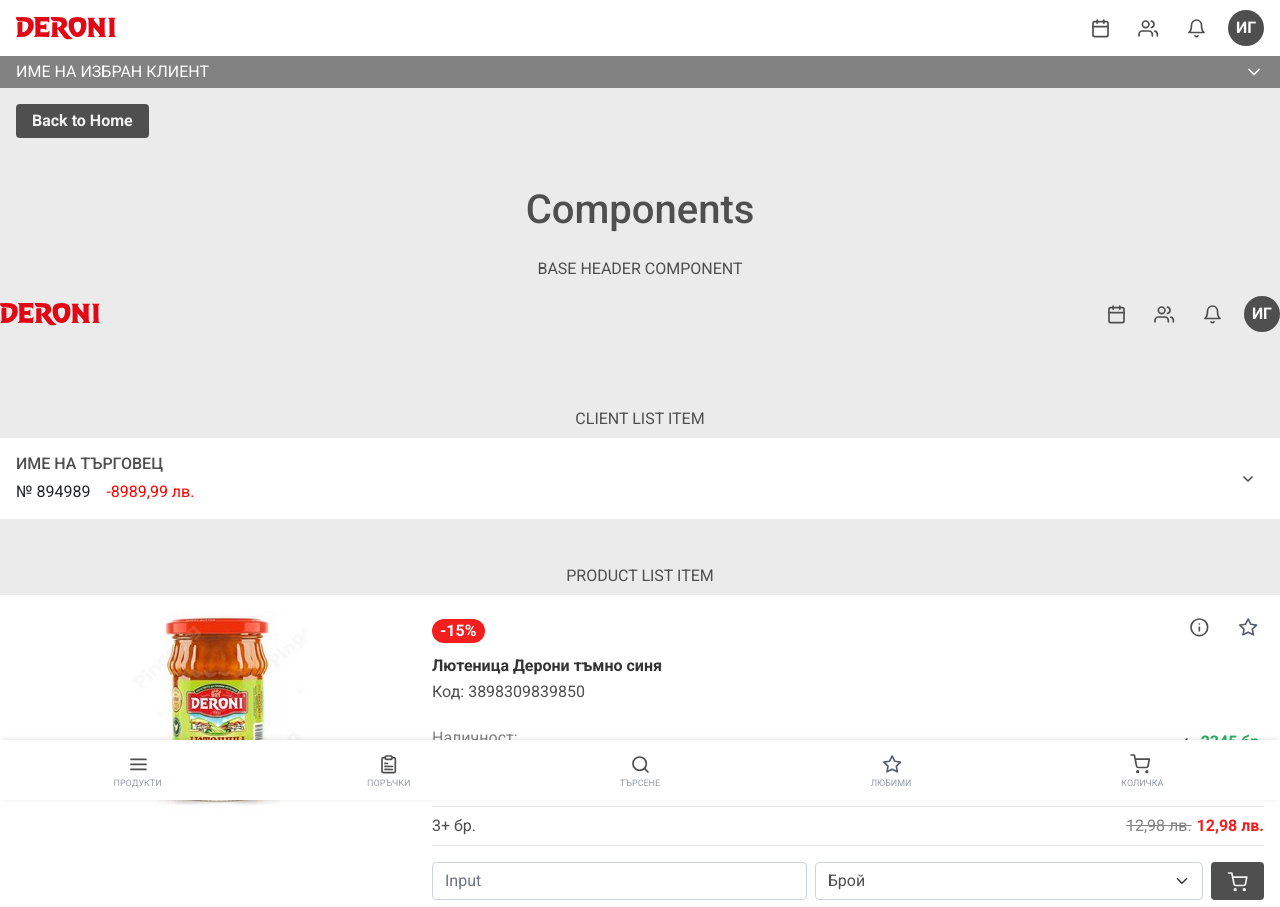
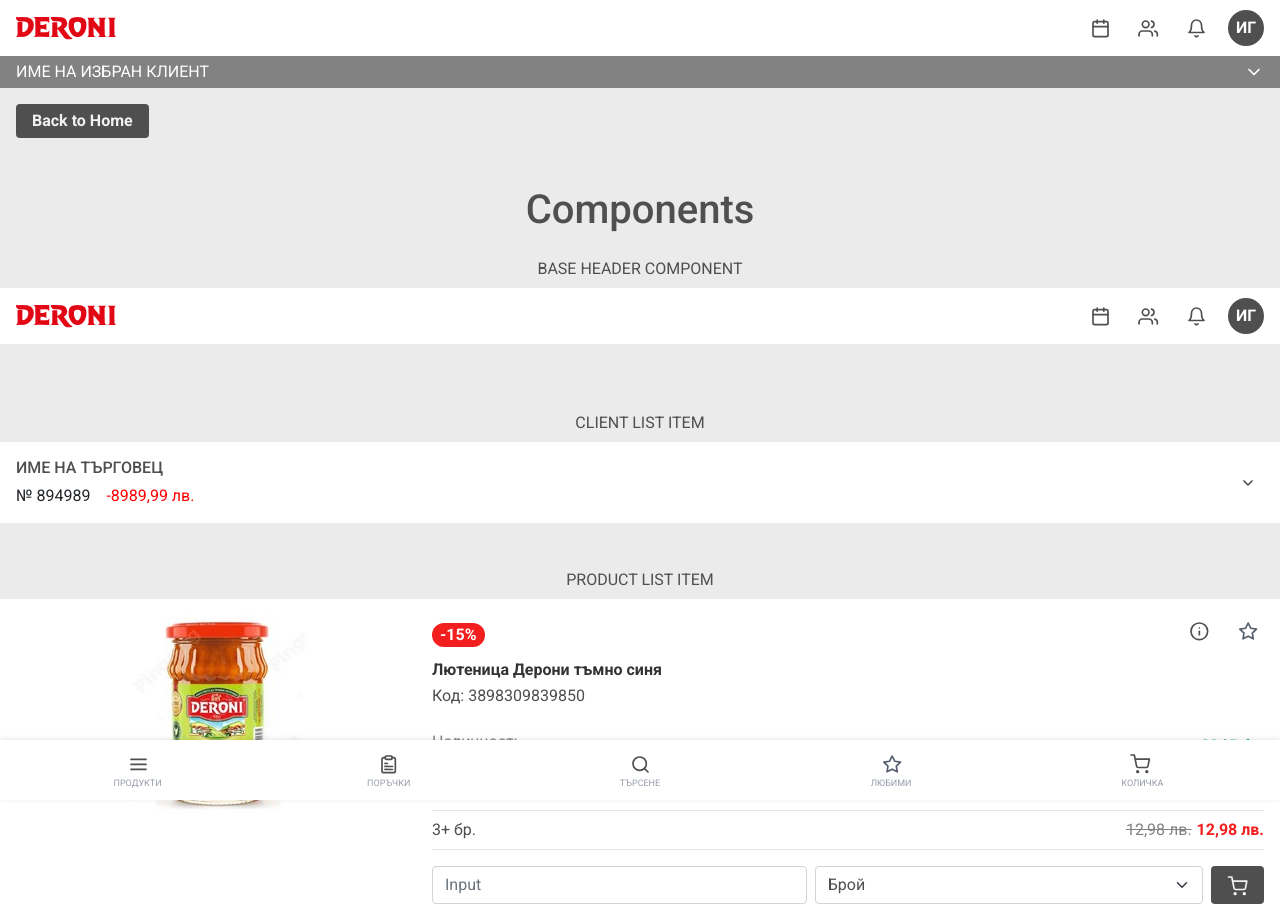
Before and after one commit to RIZNBG/b2b, a plain HTML site: page components.html in a window 1280 px wide. Shown: the top 907 px of the page. Drawn offline with nearby package versions, Linux system fonts and the light colour scheme.

Commit message:
Update components.html

```diff
--- a/components.html
+++ b/components.html
@@ -77,7 +77,7 @@
         <p class="text-center mt-4 mb-2">BASE HEADER COMPONENT</p>
         <!-- ============= HEADER COMPONENT (without hiding) ============== -->
         <header class="container-fluid px-0">
-            <nav class="row navbar navbar-expand-lg">
+            <nav class="row navbar header-bar navbar-expand-lg">
                 <div class="col-4">
                     <a class="navbar-brand" href="/"><img src="assets/logo.png" title="logo" alt="logo" /></a>
                 </div>
```
Lines whose indentation alone changed are shown as unchanged.
